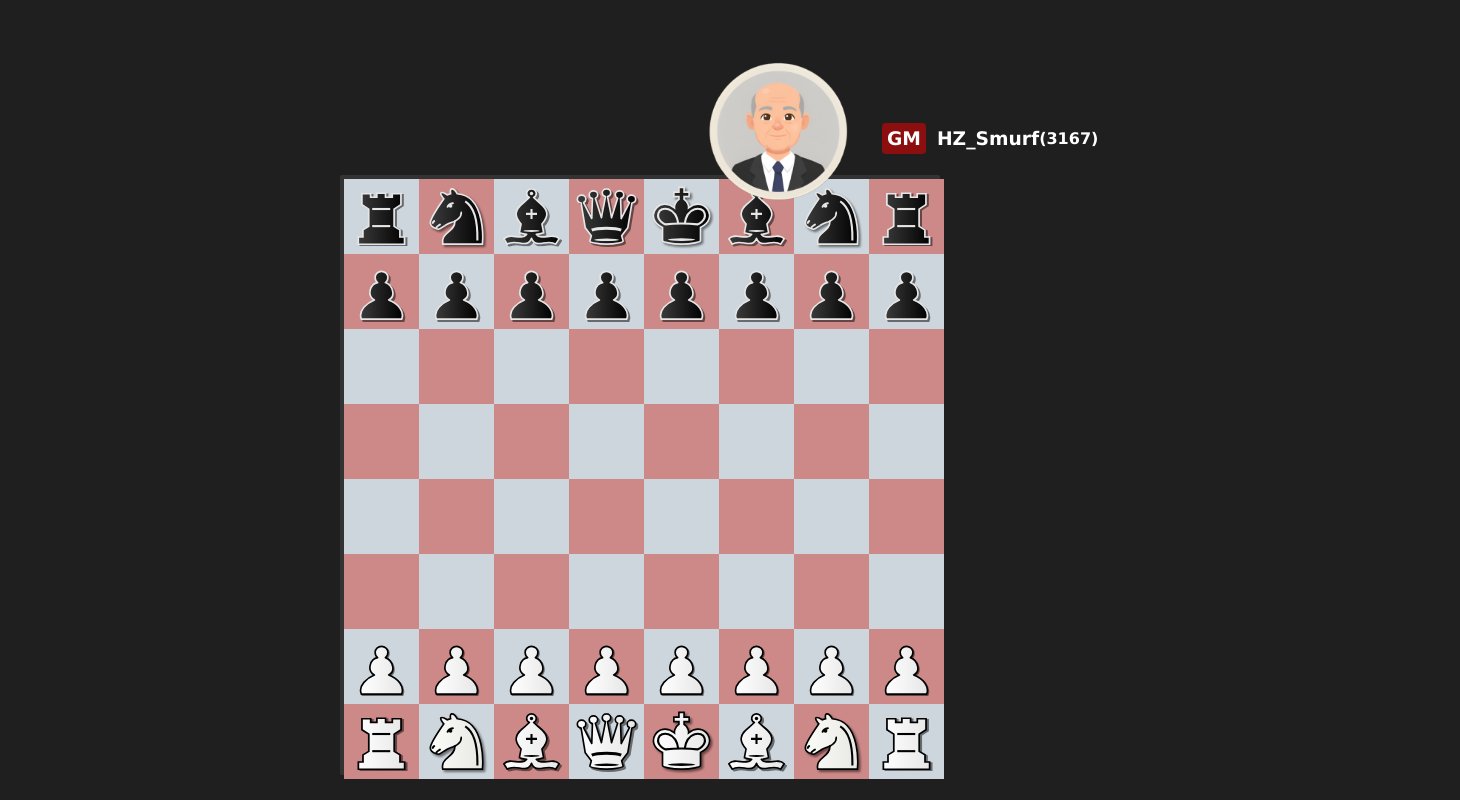
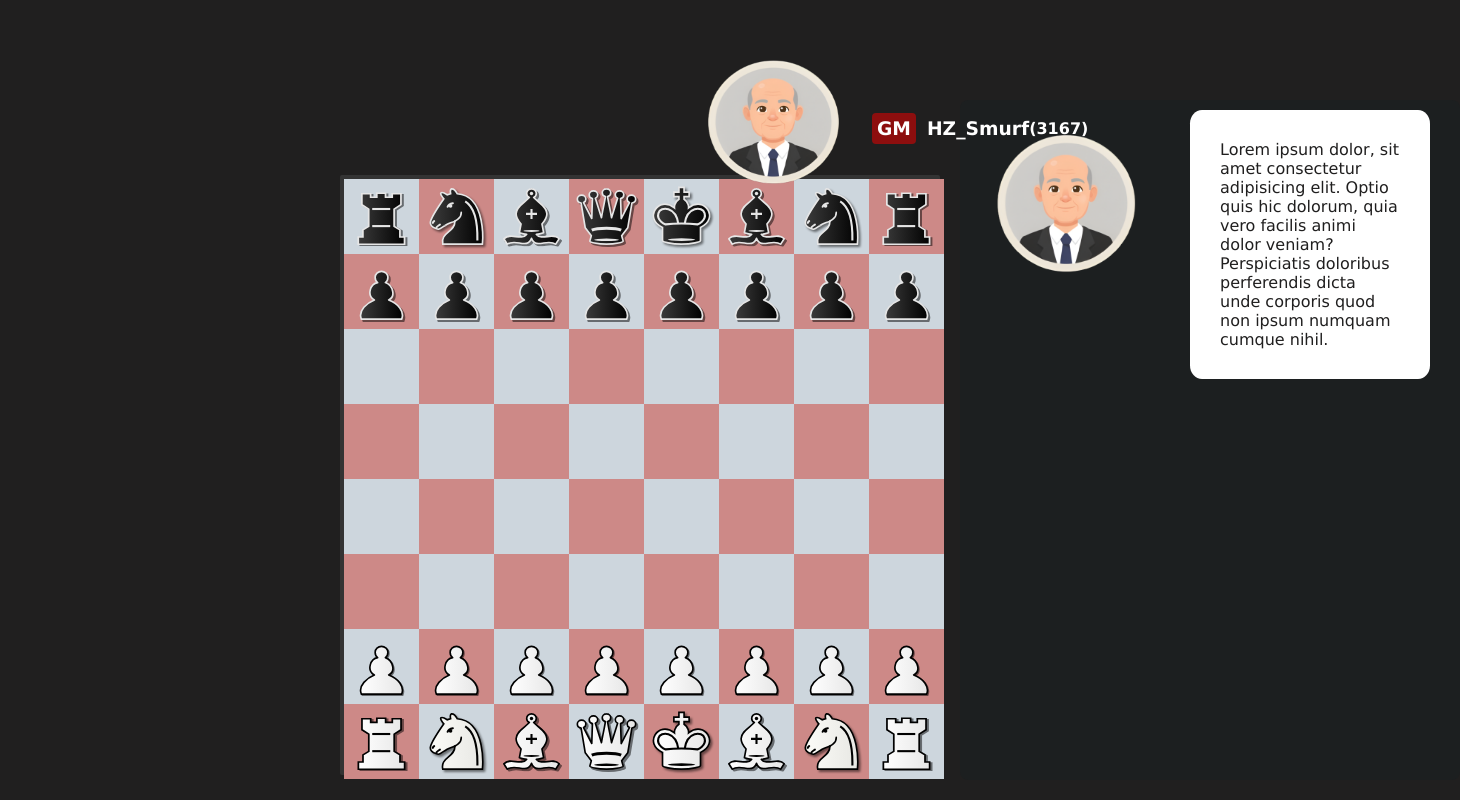
Before and after one commit to lomorcsaszlo/JS-Chess, a plain HTML site: page index.html in a window 1280 px wide. Shown: the whole page, 1460 px wide, since content can reach past the window. Drawn offline with Linux system fonts and the light colour scheme; no server answers.

Commit message:
kész van a jobb oldali box és a move-shower amibe majd bele kell rakni a lépéseket

```diff
--- a/index.html
+++ b/index.html
@@ -17,6 +17,13 @@
     <div id="chessboard">
 
     </div>
+    <div class="box">
+        <img src="./hz_img/Gemini_Generated_Image_xm76rtxm76rtxm76-removebg-preview (1).png" alt="HZ-GM">
+        <div class="move-box">
+            <p>Lorem ipsum dolor, sit amet consectetur adipisicing elit. Optio quis hic dolorum, quia vero facilis animi dolor veniam? Perspiciatis doloribus perferendis dicta unde corporis quod non ipsum numquam cumque nihil.</p>
+        </div>
+        <div class="move-shower"></div>
+    </div>
 
 
 
--- a/style.css
+++ b/style.css
@@ -64,14 +64,49 @@ body {
     padding: 5px;
 }
 .hz img{
-   width: 200px;
-   height: 200px;
+   width: 190px;
+   height: 180px;
 }
 .hz h3{
     color: #fff;
 }
 .hz h4{
     color: #fff;
+}
+/*box div jobbra*/
+.box{
+    position: absolute;
+    left: calc(50% + 300px + 20px);
+    top: calc(50% - 300px);
+    width: 500px;
+    height: 680px;
+    display: flex;
+    flex-direction: row;
+    align-items: flex-start;
+    background-color: #1c1f20;
+    border-radius: 8px;
+    padding: 10px;
+    gap: 20px;
+    z-index: 5;
+}
+.box img{
+    width: 200px;
+    height: 200px;
+    border-radius: 50%;
+    margin: 0;
+}
+.move-box {
+    display: flex;
+    flex-direction: column;
+    justify-content: flex-start;
+    width: 100%;
+    border-radius: 50%;
+}
+.move-box p{
+    padding: 30px;
+    color: var(--backgroundColor);
+    background-color: #ffff;
+    border-radius: 5%;
 }
 
 
```
